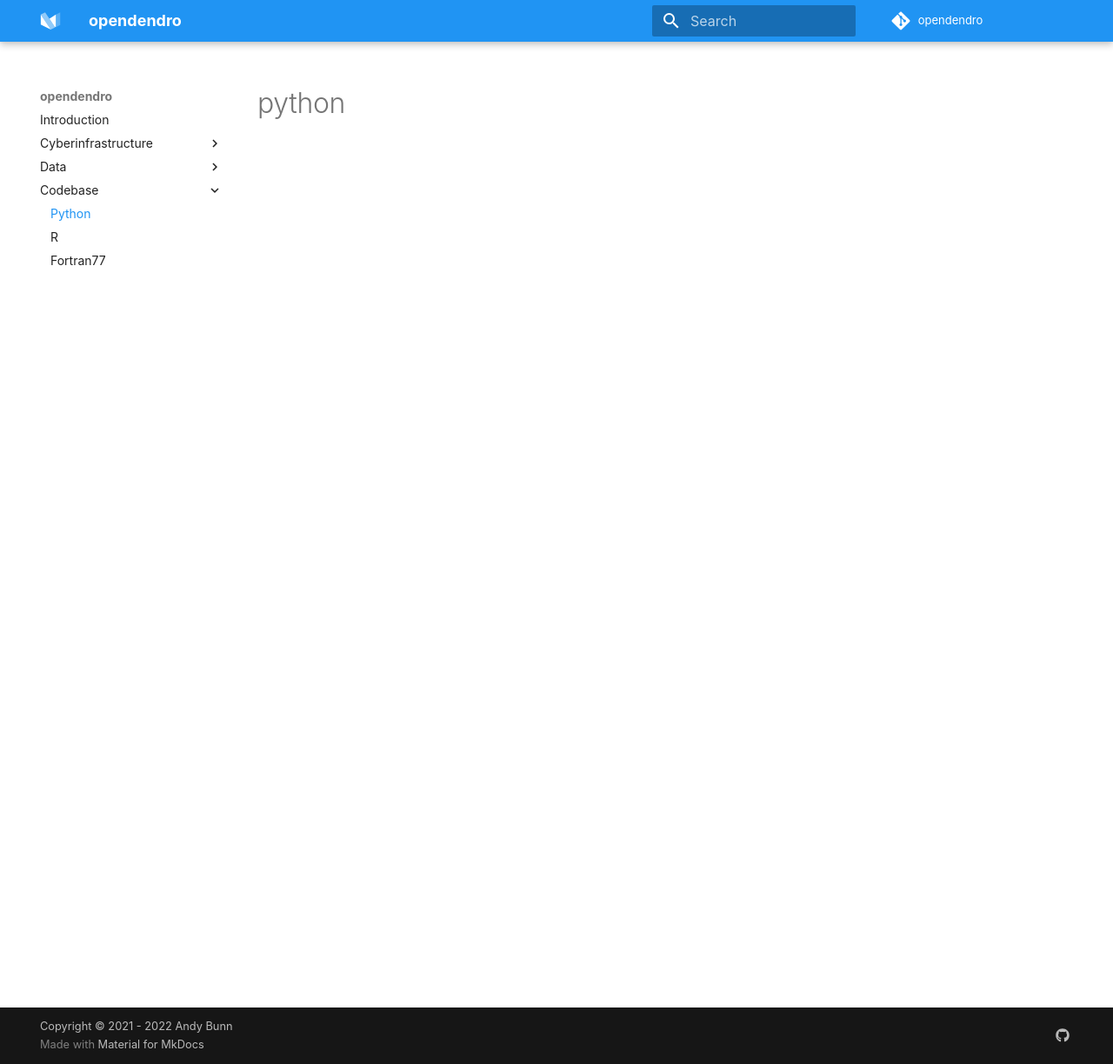
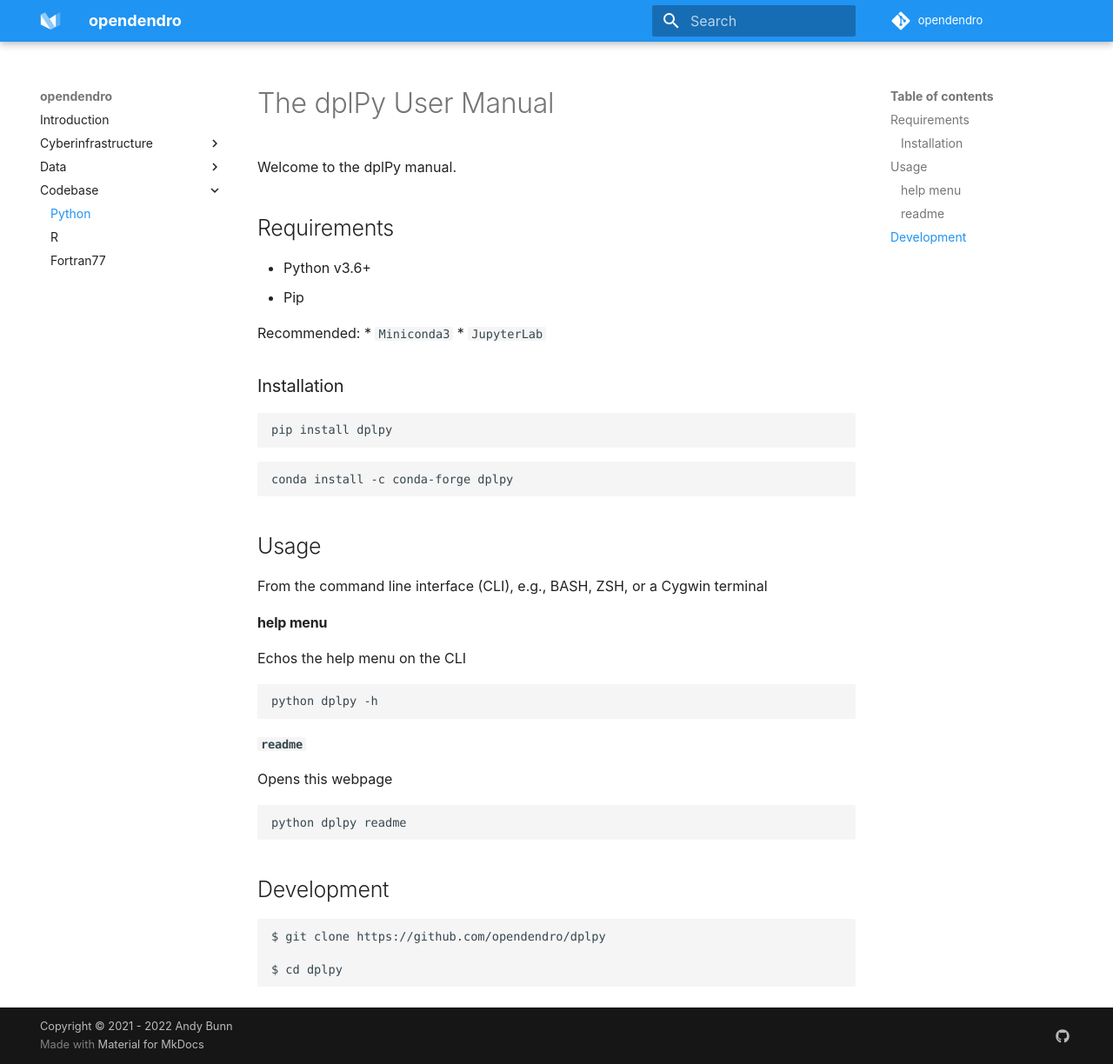
Before and after one commit to OpenDendro/opendendro, an MkDocs documentation site: the page built from docs/python.md, in a window 1280 px wide and 1224 px high. Shown: the whole window at 87% size. Built offline with MkDocs 1.6.1 and Material for MkDocs 9.7.7, drawn with Linux system fonts in a browser that asks for light colours; some web fonts are replaced; comment, search, counter and statistics services are not loaded.

Commit message:
Update python.md

````diff
--- a/docs/python.md
+++ b/docs/python.md
@@ -1 +1,50 @@
-# python
+# The dplPy User Manual
+
+Welcome to the dplPy manual.
+
+## Requirements
+
+* Python v3.6+
+* Pip
+
+Recommended:
+* `Miniconda3`
+* `JupyterLab`
+
+### Installation
+
+```
+pip install dplpy
+```
+
+```
+conda install -c conda-forge dplpy
+```
+
+## Usage
+
+From the command line interface (CLI), e.g., BASH, ZSH, or a Cygwin terminal
+
+#### help menu
+
+Echos the help menu on the CLI
+```
+python dplpy -h
+```
+
+#### `readme`
+
+Opens this webpage
+
+```
+python dplpy readme
+```
+
+
+## Development
+
+```
+$ git clone https://github.com/opendendro/dplpy
+
+$ cd dplpy
+```
````
